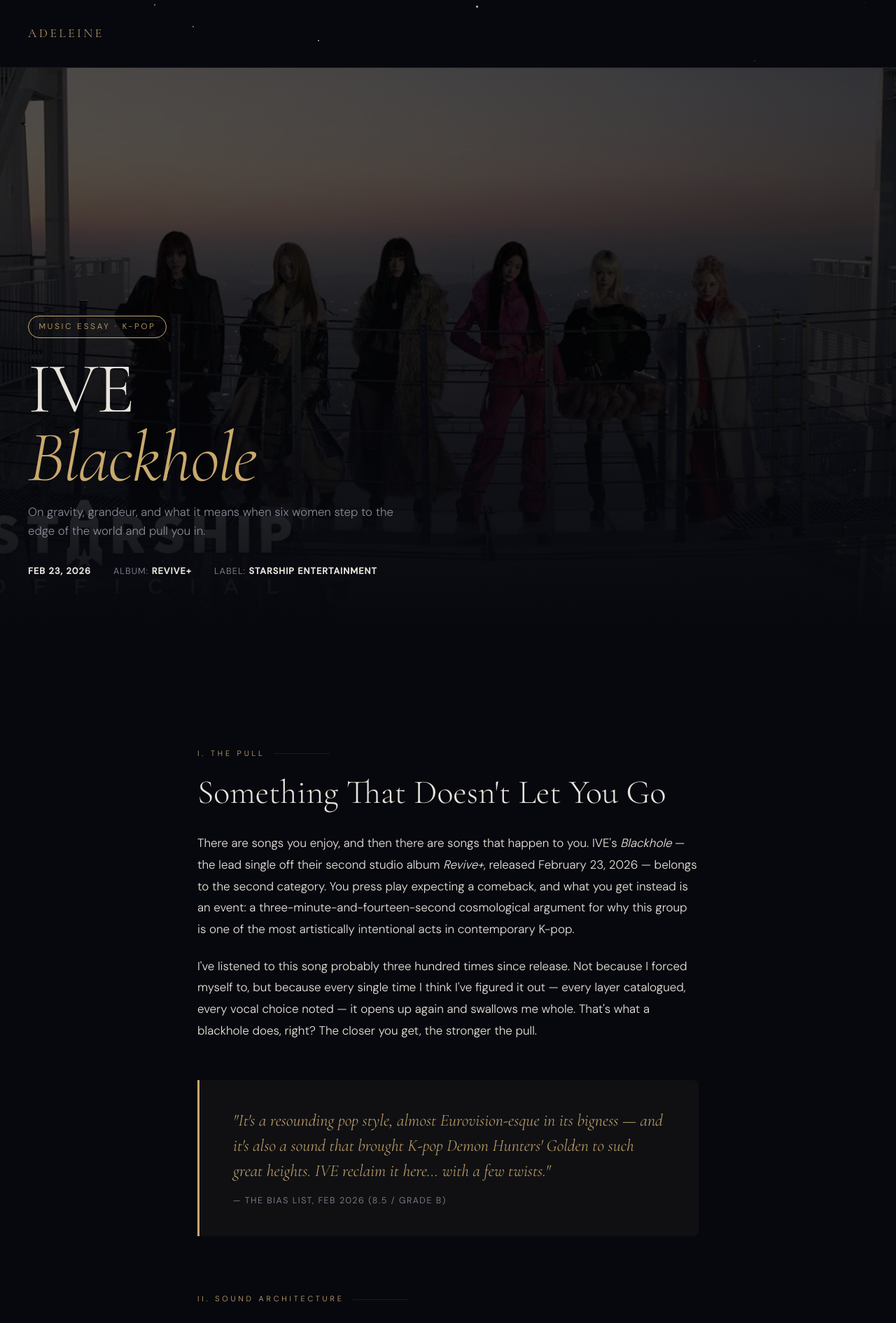
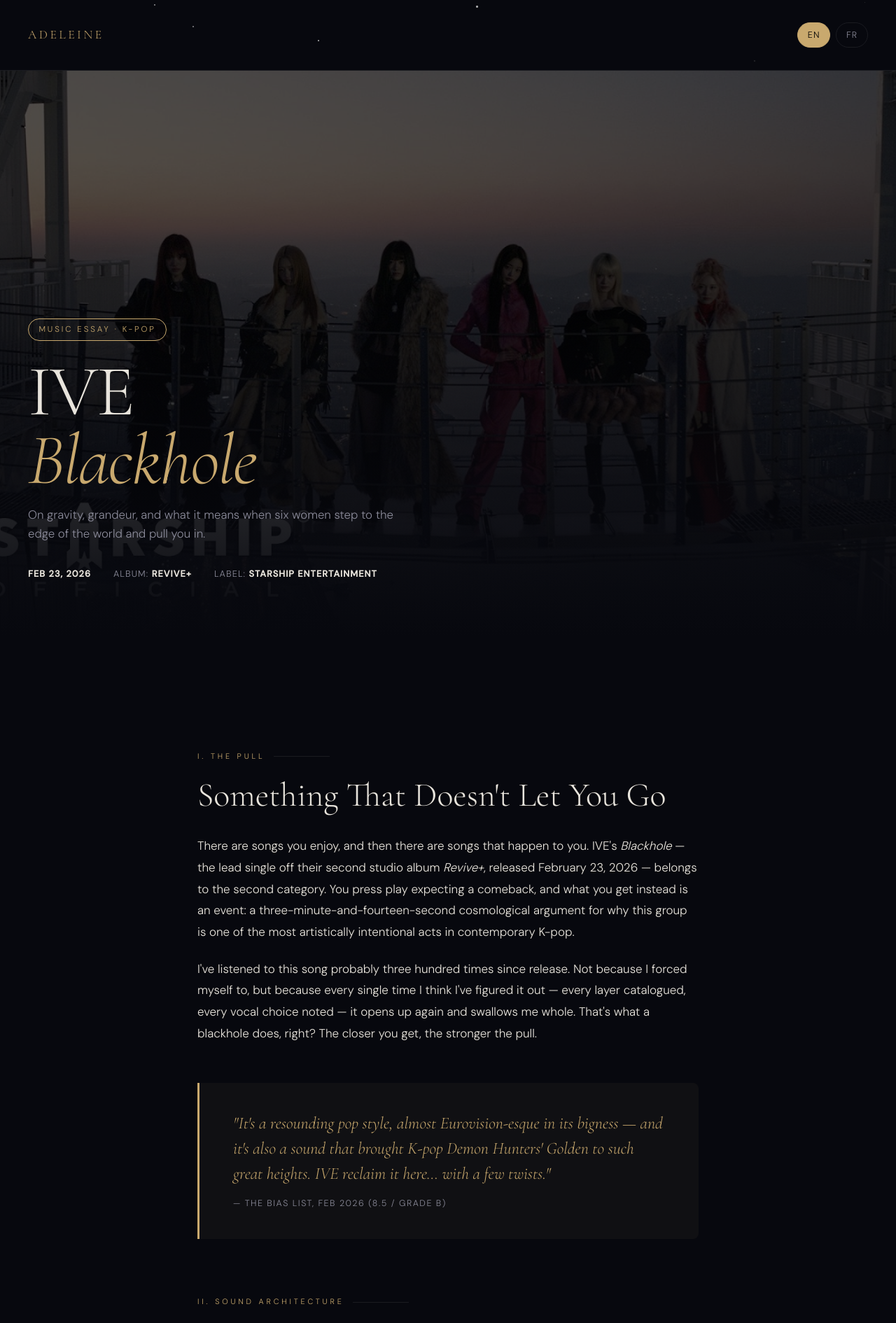
Before and after one commit to Adeleine1217/adeleine1217.github.io, a Jekyll site: the page built from _blog_en/2026-05-27-ive-blackhole.html, in a window 1280 px wide. Shown: the top 1890 px of the page at 70% size. Built offline with Jekyll 4.4.1, drawn with Linux system fonts in a browser that asks for light colours.

Commit message:
Add language switcher to Blackhole posts

```diff
--- a/_blog_en/2026-05-27-ive-blackhole.html
+++ b/_blog_en/2026-05-27-ive-blackhole.html
@@ -167,6 +167,10 @@ description: "A literary and musical deep-dive into IVE's 'Blackhole' from Reviv
       letter-spacing: 0.1em;
       cursor: pointer;
       transition: all 0.2s;
+      text-decoration: none;
+      display: inline-flex;
+      align-items: center;
+      justify-content: center;
     }
     .lang-btn.active, .lang-btn:hover {
       background: var(--accent);
@@ -464,6 +468,10 @@ description: "A literary and musical deep-dive into IVE's 'Blackhole' from Reviv
 <!-- Header -->
 <header class="site-header">
   <a href="https://adeleine1217.github.io/" class="logo">Adeleine</a>
+  <div class="lang-toggle" aria-label="Language switcher">
+    <span class="lang-btn active" lang="en">EN</span>
+    <a class="lang-btn" href="/fr/blog/content/2026-05-27-ive-blackhole/" lang="fr" hreflang="fr">FR</a>
+  </div>
 </header>
 
 <!-- Hero -->
```
Also changed, not shown: _blog_fr/2026-05-27-ive-blackhole.html (+8 -0 lines).
